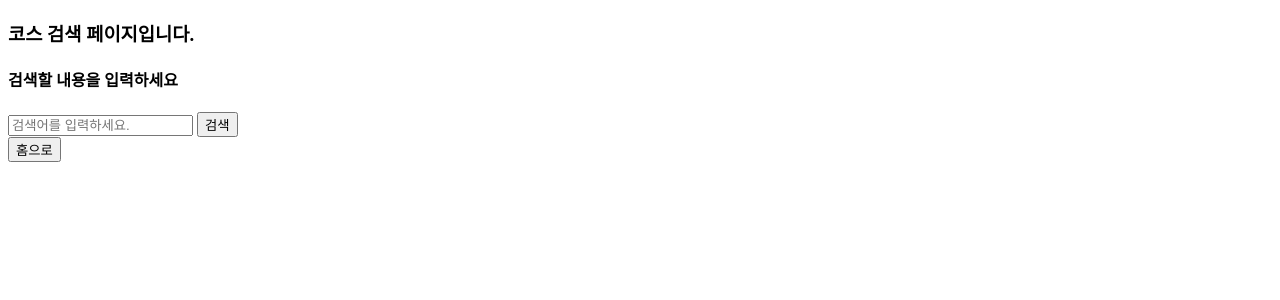
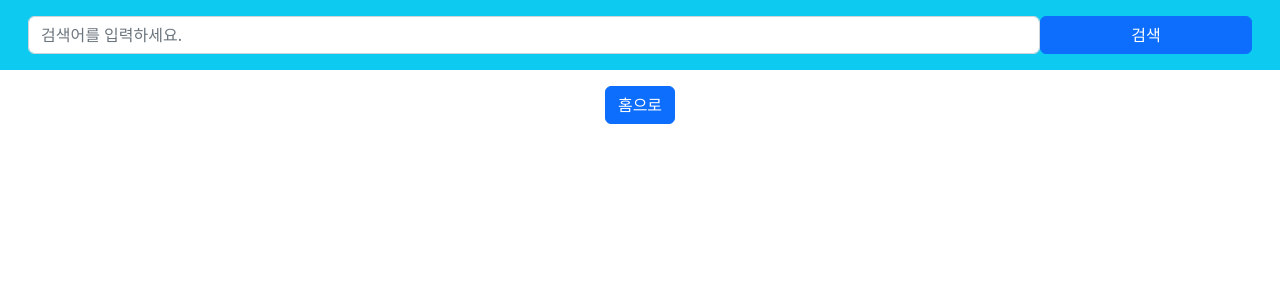
Before and after one commit to yoo0221/Team7Phase4, a Django app: page /searchCourse/ in a window 1280 px wide. Shown: the top 300 px of the page. Run offline with Django 4.2, Linux system fonts and the light colour scheme; the visitor is signed in with stand-in values (Sample User, id 1); parts of the project's set-up code (start-up, migrations or seed data) failed here and were passed over; some libraries are stand-ins or nearby versions.

Commit message:
코스 검색 기능 및 ui 구현 완료

```diff
--- a/team7/main/templates/courseSearch.html
+++ b/team7/main/templates/courseSearch.html
@@ -1,22 +1,30 @@
+{% load static %}
 <!DOCTYPE html>
 <html lang="en">
+
   <head>
     <meta charset="UTF-8">
     <meta http-equiv="X-UA-Compatible" content="IE=edge">
     <meta name="viewport" content="width=device-width, initial-scale=1.0">
+    <link rel="stylesheet" href="{% static 'css/bootstrap.css' %}">
     <title>코스 검색하기</title>
   </head>
-<body>
-    <form action = "{% url "courseSearchbyKey" %}" method = "POST">
+
+  <body class='text-center justify-content-center align-items-center'>
+    <form action="{% url "courseSearchbyKey" %}" method="POST">
       {% csrf_token %}
-        <h3>코스 검색 페이지입니다.</h3>
-        <h4>검색할 내용을 입력하세요</h4>
-        <input type = "text" name = "searchKey" placeholder="검색어를 입력하세요.">
-        <input type = "submit" value = "검색">
+      <div class='row bg-info p-3'>
+        <input class='col form-control ms-4' type="text" name="searchKey" placeholder="검색어를 입력하세요.">
+        <input class='col-2 btn btn-primary me-4' type="submit" value="검색">
+      </div>
     </form>
     {% if key != 'NULL'%}
-    <h4>카테고리 이름에 {{key}}(이)가 포함된 장소가 속한 코스 목록</h4>
-    <table border = "1">
+      <div class='d-flex justify-content-center align-items-center my-2'>
+        <button class='mx-2 btn btn-outline-primary'>{{key}}</button>
+        <strong>카테고리</strong>에 대한 검색결과
+      </div>
+
+      <table class='container' border="1">
         <th>순번</th>
         <th>CourseID</th>
         <th>코스 이름</th>
@@ -26,12 +34,21 @@
             <td>{{forloop.counter}}</td>
             <td>{{rows.0}}</td>
             <td>{{rows.1}}</td>
-            <td><a href="{% url 'courseDetail' rows.0 %}"><button>상세보기</button></a> </td>
+            <td>
+              <a href="{% url 'courseDetail' rows.0 %}">
+                <button>상세보기</button>
+              </a>
+            </td>
           </tr>
         {% endfor %}
       </table>
-    <h4>이름에 {{key}}(이)가 포함된 코스 목록</h4>
-    <table border = "1">
+      <div class='d-flex justify-content-center align-items-center my-2'>
+        <h5 class='mx-3'>
+          '{{key}}'
+        </h5>
+        <strong>코스 이름</strong>에 대한 검색 결과
+      </div>
+      <table class='container' border="1">
         <th>순번</th>
         <th>CourseID</th>
         <th>코스 이름</th>
@@ -41,14 +58,19 @@
             <td>{{forloop.counter}}</td>
             <td>{{rows.0}}</td>
             <td>{{rows.1}}</td>
-            <td><a href="{% url 'courseDetail' rows.0 %}"><button>상세보기</button></a> </td>
+            <td>
+              <a href="{% url 'courseDetail' rows.0 %}">
+                <button>상세보기</button>
+              </a>
+            </td>
           </tr>
         {% endfor %}
       </table>
     {% endif %}
-    <form action = "{% url "index" %}" method = "POST">
-        {% csrf_token %}
-        <input type = "submit" value="홈으로">
-    </form>
+    <a href="{% url 'index' %}">
+      <button class='my-3 btn btn-primary'>홈으로</button>
+    </a>
+
   </body>
+
 </html>
```
Also changed, not shown: team7/main/views.py (+0 -16 lines). Lines whose indentation alone changed are shown as unchanged.
